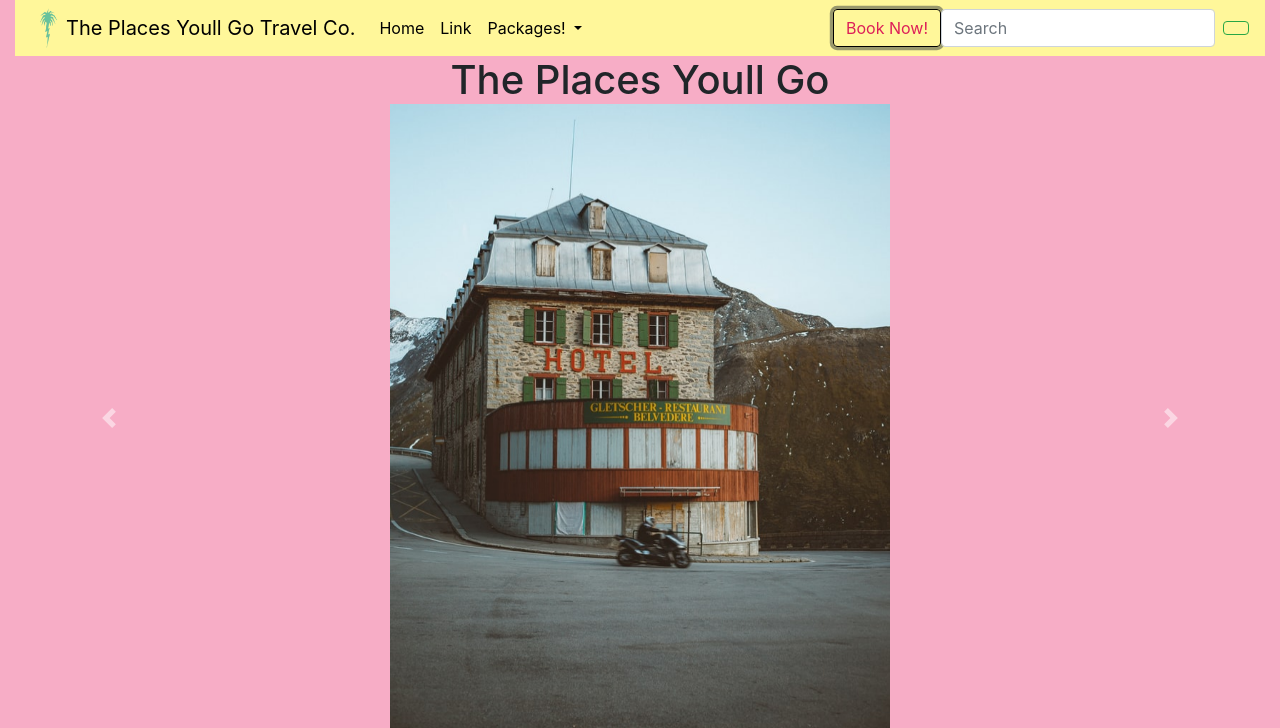
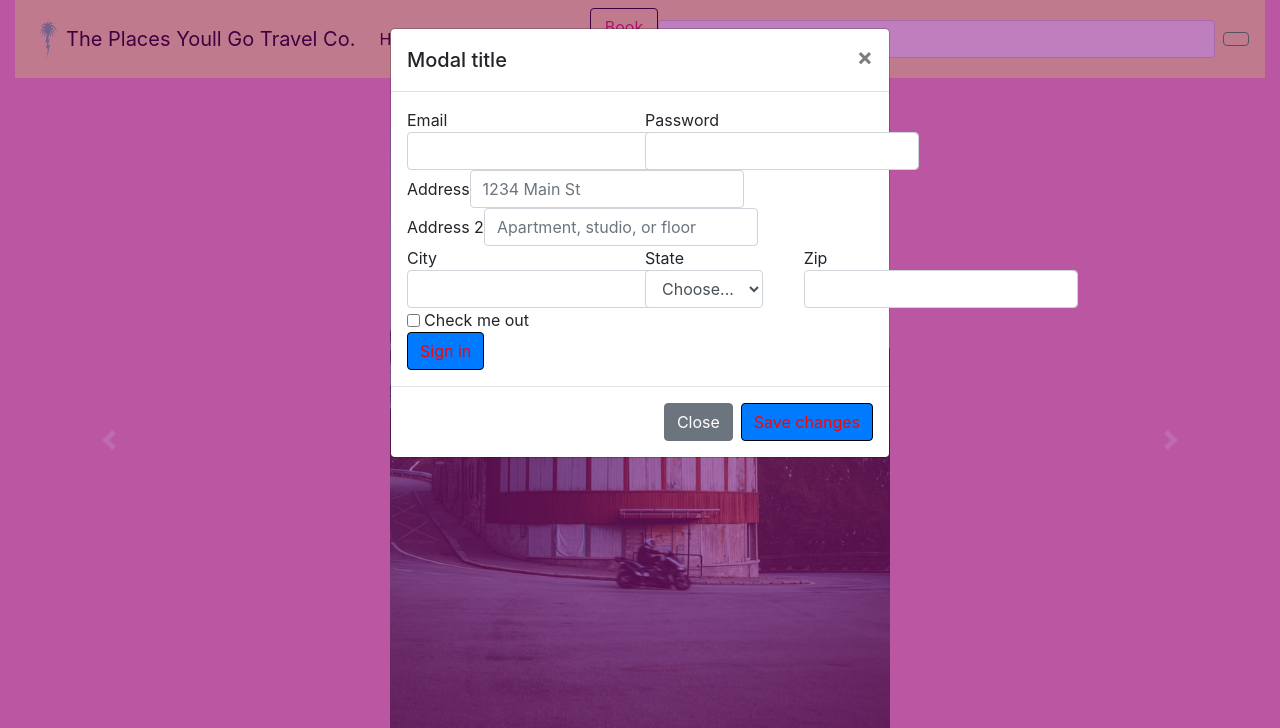
Before and after one commit to TyeSib/Ashley-McDonald-website.io, a plain HTML site: page index.html in a window 1280 px wide. Both pictures are taken after a click on the button "Book Now!". Shown: the top 728 px of the page. Drawn offline with nearby package versions, Linux system fonts and the light colour scheme; a script that the page names is missing.

Commit message:
Add files via upload

```diff
--- a/css/Style.css
+++ b/css/Style.css
@@ -38,7 +38,8 @@ h2{
 .modal-backdrop {
    background-color: Purple;
 }
-.btn-modal {
-  Background-color:#353a40;
-  color: white;
+.btn-primary {
+    color: red;
+    background-color:;
+    border-color: black;
 }
--- a/index.html
+++ b/index.html
@@ -49,7 +49,76 @@
 
     </ul>
     <form class="form-inline my-2 my-lg-0">
-      <button type="button" class="btn btn-outline-dark">Book Now!</button>
+      <!-- Button trigger modal -->
+  <button type="button" class="btn btn-outline-dark" data-toggle="modal" data-target="#exampleModal">
+    Book Now!
+  </button>
+
+  <!-- Modal -->
+  <div class="modal fade" id="exampleModal" tabindex="-1" role="dialog" aria-labelledby="exampleModalLabel" aria-hidden="true">
+    <div class="modal-dialog" role="document">
+      <div class="modal-content">
+        <div class="modal-header">
+          <h5 class="modal-title" id="exampleModalLabel">Modal title</h5>
+          <button type="button" class="close" data-dismiss="modal" aria-label="Close">
+            <span aria-hidden="true">&times;</span>
+          </button>
+        </div>
+        <div class="modal-body">
+          <form>
+  <div class="form-row">
+    <div class="form-group col-md-6">
+      <label for="inputEmail4">Email</label>
+      <input type="email" class="form-control" id="inputEmail4">
+    </div>
+    <div class="form-group col-md-6">
+      <label for="inputPassword4">Password</label>
+      <input type="password" class="form-control" id="inputPassword4">
+    </div>
+  </div>
+  <div class="form-group">
+    <label for="inputAddress">Address</label>
+    <input type="text" class="form-control" id="inputAddress" placeholder="1234 Main St">
+  </div>
+  <div class="form-group">
+    <label for="inputAddress2">Address 2</label>
+    <input type="text" class="form-control" id="inputAddress2" placeholder="Apartment, studio, or floor">
+  </div>
+  <div class="form-row">
+    <div class="form-group col-md-6">
+      <label for="inputCity">City</label>
+      <input type="text" class="form-control" id="inputCity">
+    </div>
+    <div class="form-group col-md-4">
+      <label for="inputState">State</label>
+      <select id="inputState" class="form-control">
+        <option selected>Choose...</option>
+        <option>...</option>
+      </select>
+    </div>
+    <div class="form-group col-md-2">
+      <label for="inputZip">Zip</label>
+      <input type="text" class="form-control" id="inputZip">
+    </div>
+  </div>
+  <div class="form-group">
+    <div class="form-check">
+      <input class="form-check-input" type="checkbox" id="gridCheck">
+      <label class="form-check-label" for="gridCheck">
+        Check me out
+      </label>
+    </div>
+  </div>
+  <button type="submit" class="btn btn-primary">Sign in</button>
+</form>
+        </div>
+        <div class="modal-footer">
+          <button type="button" class="btn btn-secondary" data-dismiss="modal">Close</button>
+          <button type="button" class="btn btn-primary">Save changes</button>
+        </div>
+      </div>
+    </div>
+  </div>
       <input class="form-control mr-sm-2" type="search" placeholder="Search" aria-label="Search">
       <button class="btn btn-outline-success my-2 my-sm-0" type="submit"></button>
     </form>
```
Also changed, not shown: img/EN6-bXcX0AAlhto.png (added).
